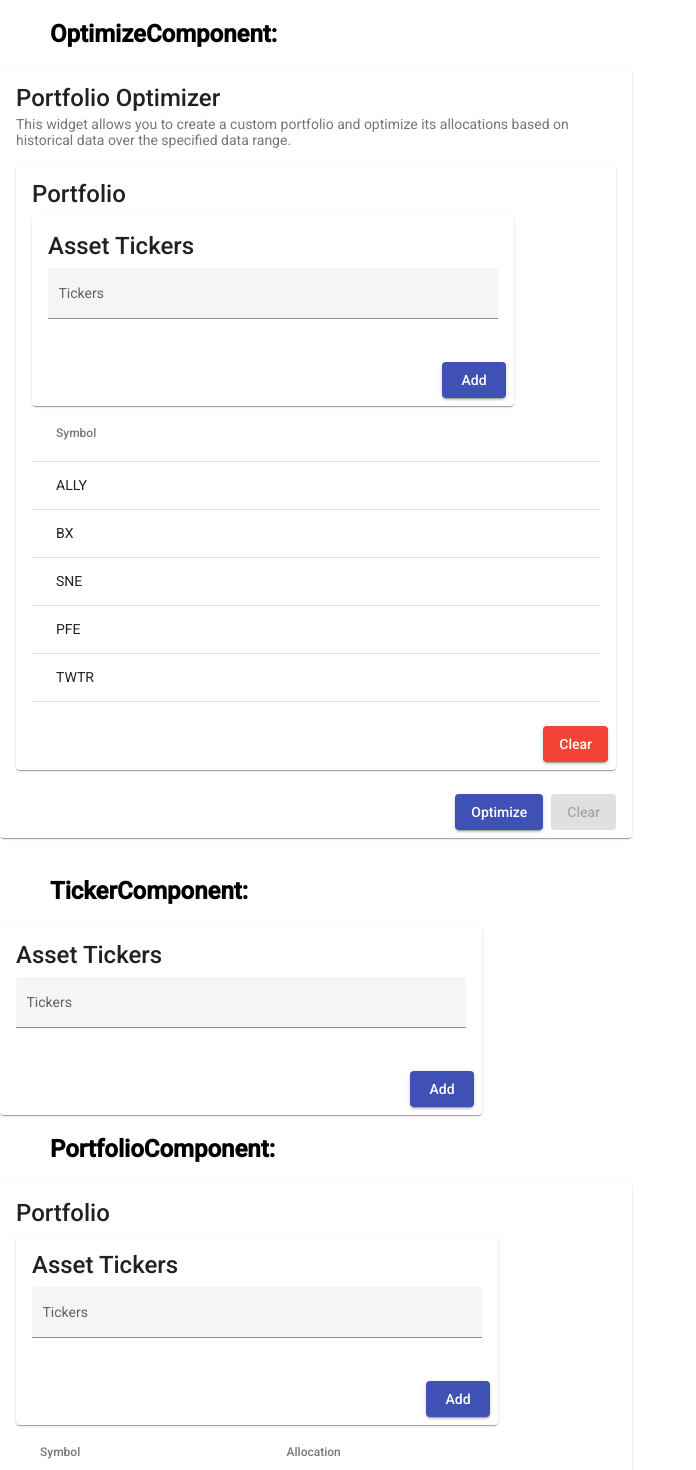
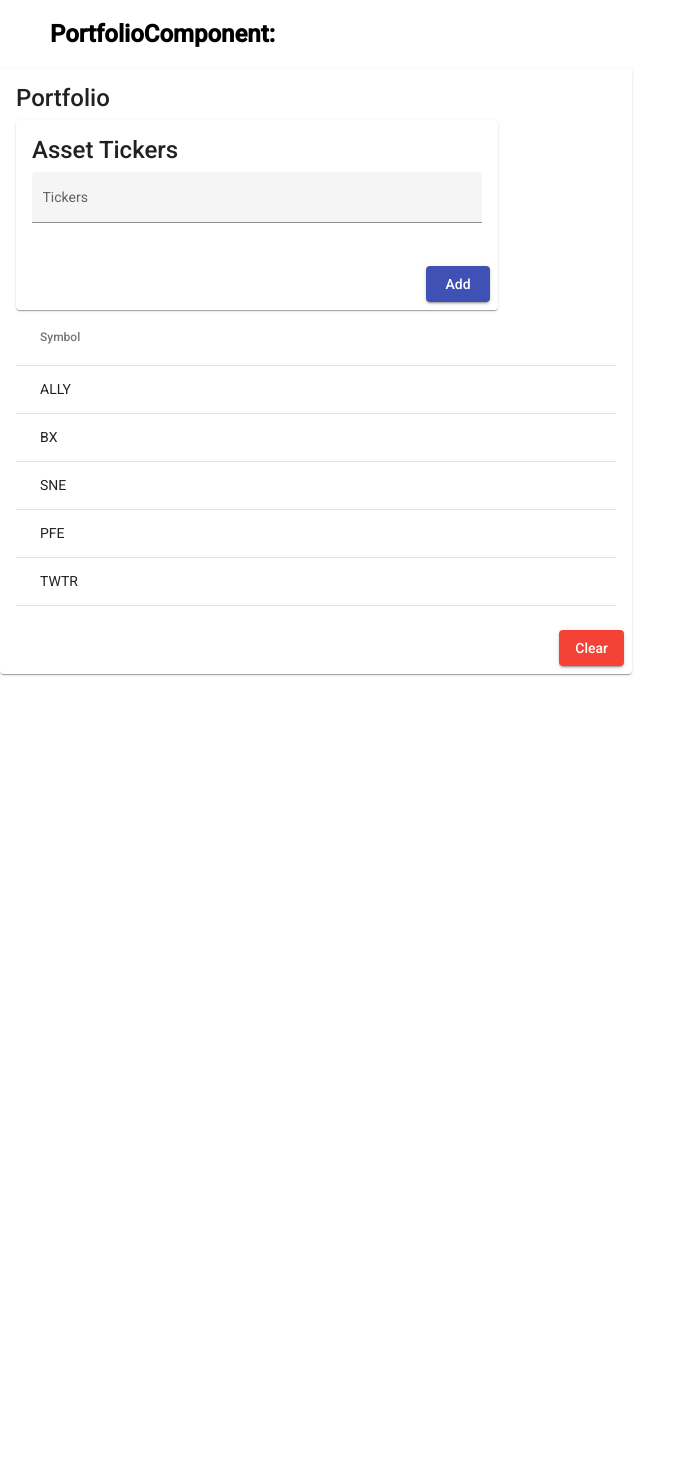
Before and after one commit to chinchalinchin/scrilla, an Angular app in the folder frontend/pynance-web/: page / in a window 1280 px wide. Shown: the top 1470 px of the page, without its empty margins (0-696 px from the left). After the commit the page ends 820 px from the top, so only its background shows below. Built offline with nearby package versions, Linux system fonts and the light colour scheme.

Commit message:
set up ticker selection event and wire into portfolio component

```diff
--- a/frontend/pynance-web/src/app/app.component.html
+++ b/frontend/pynance-web/src/app/app.component.html
@@ -1,8 +1,8 @@
-<h2 class="indent">OptimizeComponent: </h2>
-<app-optimizer [explanationDisabled]="true"></app-optimizer><br>
+<!--<h2 class="indent">OptimizeComponent: </h2>
+<app-optimizer [explanationDisabled]="true"></app-optimizer><br>-->
 
-<h2 class="indent">TickerComponent: </h2>
-<app-ticker></app-ticker>
+<!--<h2 class="indent">TickerComponent: </h2>
+<app-ticker></app-ticker>-->
 
 <h2 class="indent">PortfolioComponent: </h2>
-<app-portfolio></app-portfolio>
+<app-portfolio [allocations]="[]"></app-portfolio>
--- a/frontend/pynance-web/src/app/portfolio/portfolio.component.html
+++ b/frontend/pynance-web/src/app/portfolio/portfolio.component.html
@@ -2,7 +2,7 @@
     <mat-card-title>Portfolio</mat-card-title>
 
     <mat-card-content>
-        <app-ticker></app-ticker>
+        <app-ticker (addTickers)="setTickers($event)"></app-ticker>
 
 
         <table mat-table [dataSource]="portfolio"  class="fill-width">
--- a/frontend/pynance-web/src/app/portfolio/portfolio.component.ts
+++ b/frontend/pynance-web/src/app/portfolio/portfolio.component.ts
@@ -13,6 +13,13 @@ const mockPortfolio : Holding[] = [
   selector: 'app-portfolio',
   templateUrl: './portfolio.component.html'
 })
+/**
+ * PortfolioComponent
+ *
+ * Input
+ * 1. tickers [string]
+ * 2. allocations: [number]. An array of proportions
+ */
 export class PortfolioComponent implements OnInit {
 
   private clearDisabled : boolean = false;
@@ -22,29 +29,37 @@ export class PortfolioComponent implements OnInit {
   private allocations: number[]
 
 
-  displayedColumns: string[] = ['ticker', 'allocation'];
+  displayedColumns: string[];
 
   constructor() { }
 
-  ngOnInit() {
-  }
+  ngOnInit() {  }
 
 
   ngOnChanges(changes: SimpleChanges) {
     if (changes.allocations) {
-        if(changes.allocations.currentValue.length == 0){
-          this.displayedColumns = ['ticker']
+
+        // empty portfolio passed in
+      if(changes.allocations.currentValue.length == 0){
+        this.displayedColumns = ['ticker']
+        for(let holding of this.portfolio){
+          holding.allocation = null;
         }
-        else{
-          this.displayedColumns = ['ticker', 'allocation']
+      }
+       // allocation portfolio passed in
+      else{
+        this.displayedColumns = ['ticker', 'allocation']
+        for(let newAllocation of changes.allocations.currentValue){
+          let tickerIndex=changes.allocations.currentValue.indexOf(newAllocation)
+          this.portfolio[tickerIndex].allocation = newAllocation
         }
+      }
+
     }
   }
 
-  public getDisplayColumns(){
-    for(let holding of this.portfolio){
+  public setTickers(tickers: string[]){
 
-    }
   }
 
   public setAllocations(allocations : number[]){
--- a/frontend/pynance-web/src/app/ticker/ticker.component.ts
+++ b/frontend/pynance-web/src/app/ticker/ticker.component.ts
@@ -1,16 +1,30 @@
-import { Component, OnInit } from '@angular/core';
+import { Component, EventEmitter, OnInit, Output } from '@angular/core';
 
 // A component used to retrieve ticker symbols for app calculations.
-
+// TODO: needs to emit the tickers being added.
 @Component({
   selector: 'app-ticker',
   templateUrl: './ticker.component.html'
 })
 export class TickerComponent implements OnInit {
 
+  @Output()
+  private addTickers = new EventEmitter<string[]>();
+
+  private tickers : string[];
+
   constructor() { }
 
   ngOnInit() {
   }
 
+  public saveTickers(tickerList: string[]){
+    for(let ticker in tickerList){
+      // TODO: check if ticker is already in this.tickers
+      this.tickers.push(ticker)
+    }
+  }
+  public emitTickers(){
+    this.addTickers.emit(this.tickers);
+  }
 }
```
